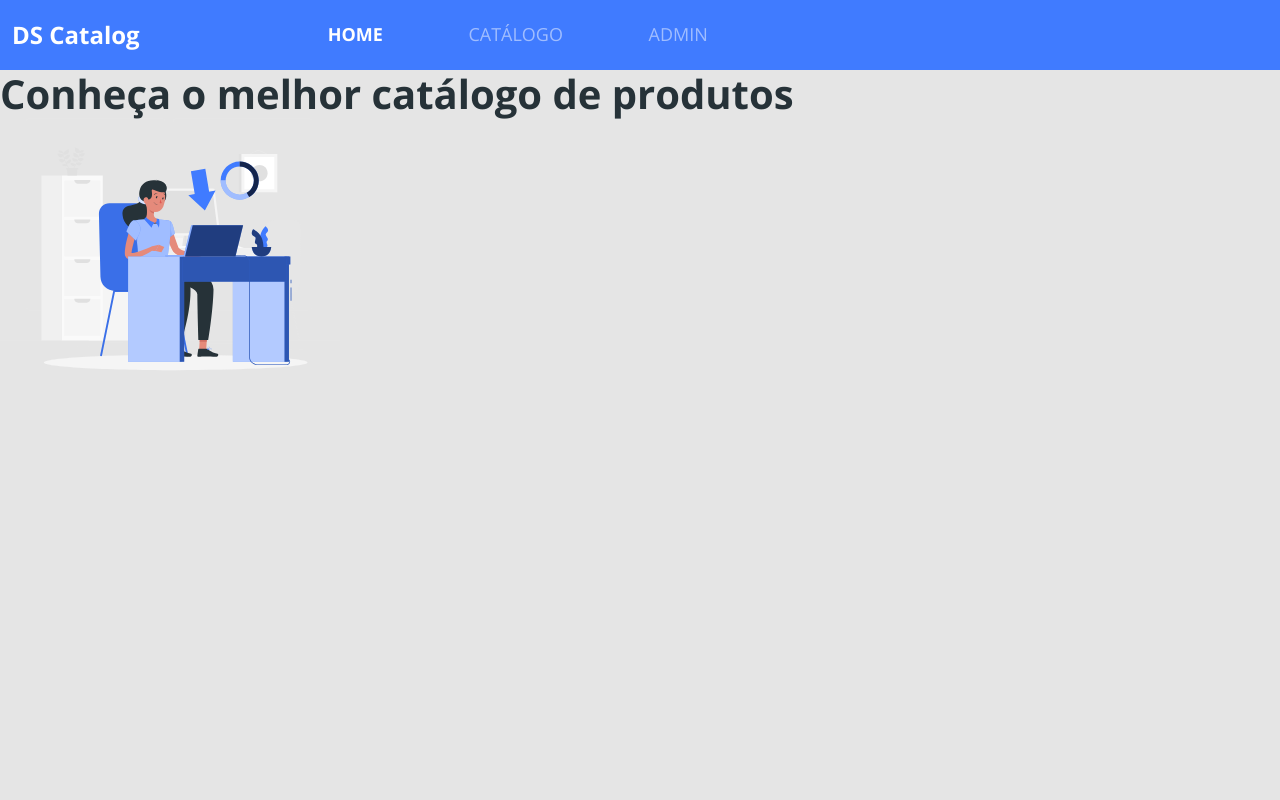
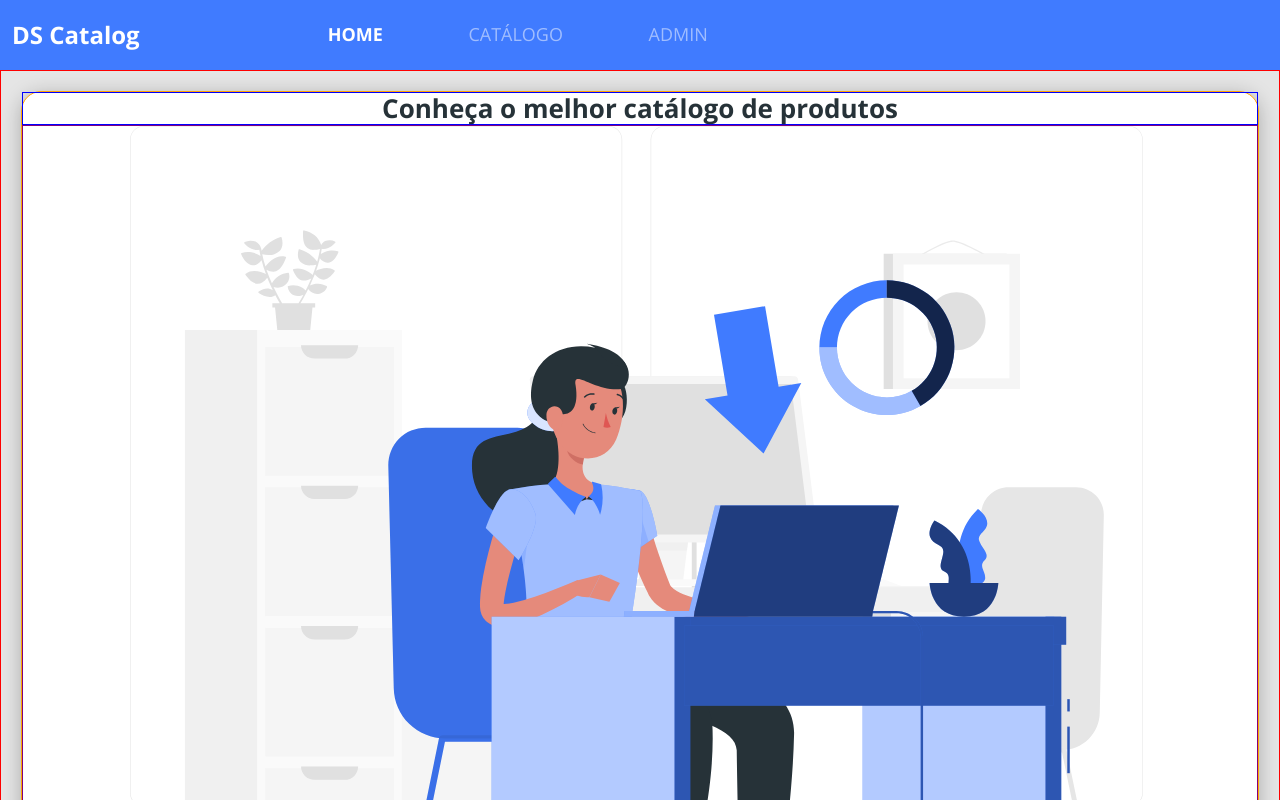
Before and after one commit to anadeso/bds-dscatalog, a React (Create React App) app in the folder frontweb/: page / in a window 1280 px wide. Shown: the top 800 px of the page. Built offline with nearby package versions, Linux system fonts and the light colour scheme; the HTML template or start-up script is replaced by a standard one.

Commit message:
Iniciando estilizacao

```diff
--- a/frontweb/src/pages/Home/index.tsx
+++ b/frontweb/src/pages/Home/index.tsx
@@ -1,12 +1,16 @@
 import { ReactComponent as MainImage } from 'assets/images/main-image.svg';
 import NavBar from "components/NavBar";
+
+import './styles.css';
 
 const Home = () => {
     return (
       <>
         <NavBar/>
         <div className="home-container">
+
           <div className="home-card">
+
             <div className="home-content-container">
               <h1>Conheça o melhor catálogo de produtos</h1>
             </div>
--- /dev/null
+++ b/frontweb/src/pages/Home/styles.css
@@ -0,0 +1,31 @@
+.home-container {
+    padding: 20px;
+    font-size: 26px;
+    text-align: center;
+    border: 1px solid red;
+}
+
+.home-card {
+    background-color: #fff;
+    box-shadow: 0px 4px 20px rgba(0, 0, 0, 0.25);
+    border-radius: 20px;
+    border: 1px solid orange;
+}
+
+.home-content-container {
+    border: 1px solid blue;
+}
+
+.home-content-container h1{
+    font-size: 1em;
+}
+
+.home-image-container {
+    padding: 0 15px;
+    border: 1px solid purple;
+}
+
+.home-image-container svg {
+    width: 100%;
+    height: auto;
+}
```
